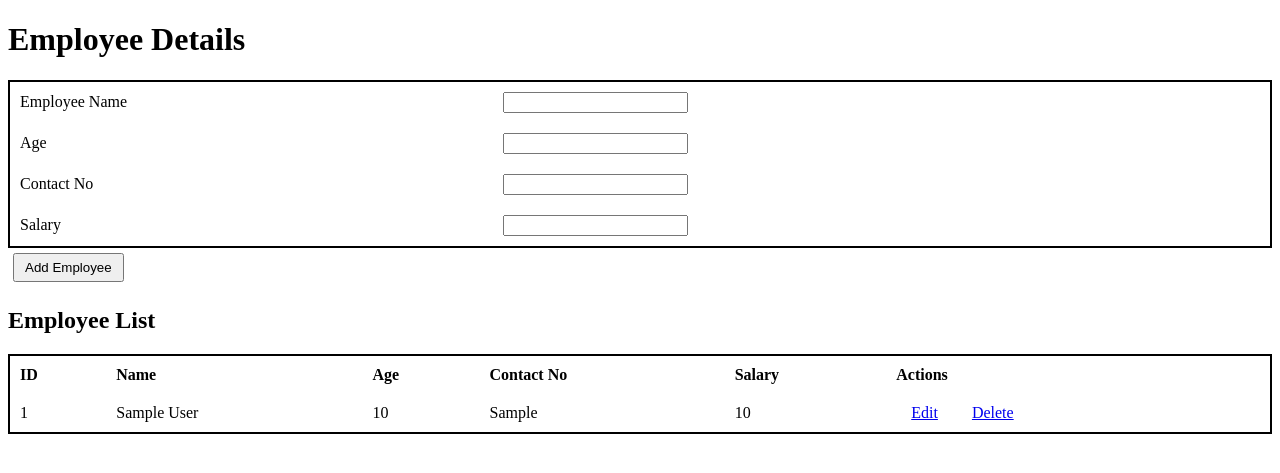
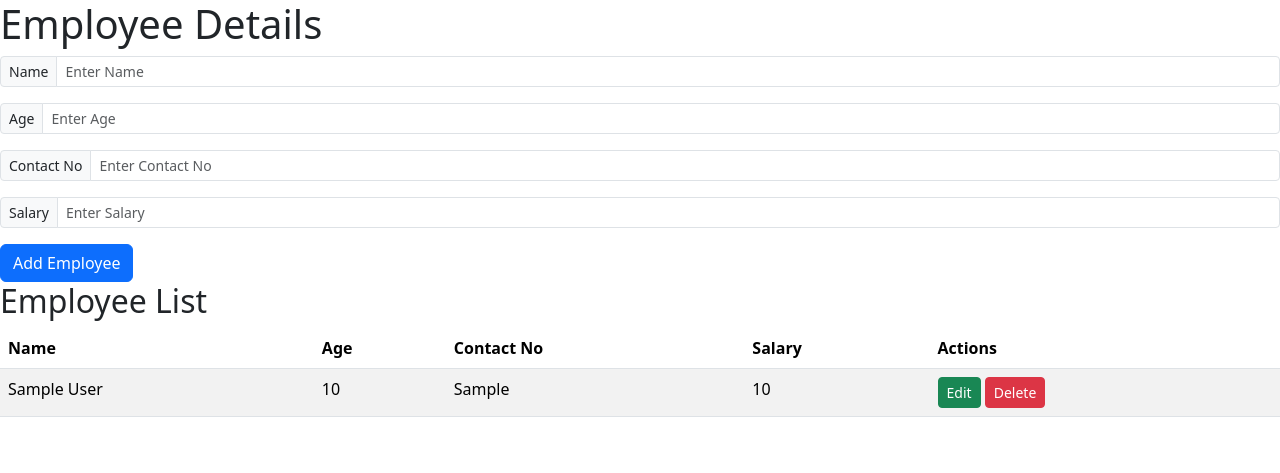
Before and after one commit to pranabkumardutta/todo-app, a Flask app: page / in a window 1280 px wide. Shown: the top 473 px of the page. Run offline with Flask 3, Linux system fonts and the light colour scheme; tables that the repository leaves empty or names only in its code hold one stand-in row (values such as "Sample post"); some libraries are stand-ins or nearby versions.

Commit message:
project complete

```diff
--- a/app.py
+++ b/app.py
@@ -58,9 +58,9 @@ def index():
 # Route to handle adding an employee
 @app.route('/add', methods=['POST'])
 def add_employee():
-    name = request.form['title']
+    name = request.form['name']
     age = request.form['age']
-    contact_no = request.form['mobile_no']
+    contact_no = request.form['contact_no']
     salary = request.form['salary']
 
     employee = Employee(name, age, contact_no, salary)
@@ -82,9 +82,9 @@ def edit_employee(id):
     employee = cur.fetchone()
 
     if request.method == 'POST':
-        name = request.form['title']
+        name = request.form['name']
         age = request.form['age']
-        contact_no = request.form['mobile_no']
+        contact_no = request.form['contact_no']
         salary = request.form['salary']
 
         Employee.update(id, name, age, contact_no, salary)
--- a/templates/base.html
+++ b/templates/base.html
@@ -4,44 +4,36 @@
     <meta charset="UTF-8">
     <meta name="viewport" content="width=device-width, initial-scale=1.0">
     <title>Todo App - Employee Management</title>
-    <style>
-        .table {
-            border: 2px black solid;
-            width: 100%;
-            border-collapse: collapse;
-        }
-        .table th, .table td {
-            padding: 10px;
-            text-align: left;
-        }
-        .btn {
-            padding: 5px 10px;
-            margin: 5px;
-            cursor: pointer;
-        }
-    </style>
+    <link href="https://cdn.jsdelivr.net/npm/bootstrap@5.3.3/dist/css/bootstrap.min.css" rel="stylesheet" integrity="sha384-QWTKZyjpPEjISv5WaRU9OFeRpok6YctnYmDr5pNlyT2bRjXh0JMhjY6hW+ALEwIH" crossorigin="anonymous">
 </head>
 <body>
 
     <h1>Employee Details</h1>
 
     <form action="/add" method="POST">
-        <div>
-            <table class="table">
-                <tr><td><label for="title">Employee Name</label></td><td><input type="text" name="title" required><br></td></tr>
-                <tr><td><label for="age">Age</label></td><td><input type="number" name="age" required><br></td></tr>
-                <tr><td><label for="mobile_no">Contact No</label></td><td><input type="text" name="mobile_no" minlength="10" maxlength="10" required><br></td></tr>
-                <tr><td><label for="salary">Salary</label></td><td><input type="number" name="salary" required><br></td></tr>
-            </table>
-            <button type="submit" class="btn">Add Employee</button>
+        <div class="input-group input-group-sm mb-3">
+            <span class="input-group-text" id="inputGroup-sizing-sm">Name</span>
+            <input type="text" name="name" class="form-control" placeholder="Enter Name" required>
         </div>
+        <div class="input-group input-group-sm mb-3">
+            <span class="input-group-text" id="inputGroup-sizing-sm">Age</span>
+            <input type="text" name="age" class="form-control" placeholder="Enter Age" required>
+        </div>
+        <div class="input-group input-group-sm mb-3">
+            <span class="input-group-text" id="inputGroup-sizing-sm">Contact No</span>
+            <input type="text" name="contact_no" class="form-control" placeholder="Enter Contact No" required>
+        </div>
+        <div class="input-group input-group-sm mb-3">
+            <span class="input-group-text" id="inputGroup-sizing-sm">Salary</span>
+            <input type="text" name="salary" class="form-control" placeholder="Enter Salary" required>
+        </div>
+        <button type="submit" class="btn btn-primary">Add Employee</button>
     </form>
 
     <h2>Employee List</h2>
-    <table class="table">
+    <table class="table table-striped">
         <thead>
             <tr>
-                <th>ID</th>
                 <th>Name</th>
                 <th>Age</th>
                 <th>Contact No</th>
@@ -52,18 +44,19 @@
         <tbody>
             {% for employee in employees %}
             <tr>
-                <td>{{ employee[0] }}</td>
                 <td>{{ employee[1] }}</td>
                 <td>{{ employee[2] }}</td>
                 <td>{{ employee[3] }}</td>
                 <td>{{ employee[4] }}</td>
                 <td>
-                    <a href="/edit/{{ employee[0] }}" class="btn">Edit</a>
-                    <a href="/delete/{{ employee[0] }}" class="btn">Delete</a>
+                    <a href="/edit/{{ employee[0] }}" class="btn btn-success btn-sm">Edit</a>
+                    <a href="/delete/{{ employee[0] }}" class="btn btn-danger btn-sm">Delete</a>
                 </td>
             </tr>
             {% endfor %}
         </tbody>
     </table>
+
+    <script src="https://cdn.jsdelivr.net/npm/bootstrap@5.3.3/dist/js/bootstrap.bundle.min.js" integrity="sha384-YvpcrYf0tY3lHB60NNkmXc5s9fDVZLESaAA55NDzOxhy9GkcIdslK1eN7N6jIeHz" crossorigin="anonymous"></script>
 </body>
 </html>
```
Also changed, not shown: templates/edit.html (+18 -18 lines).
